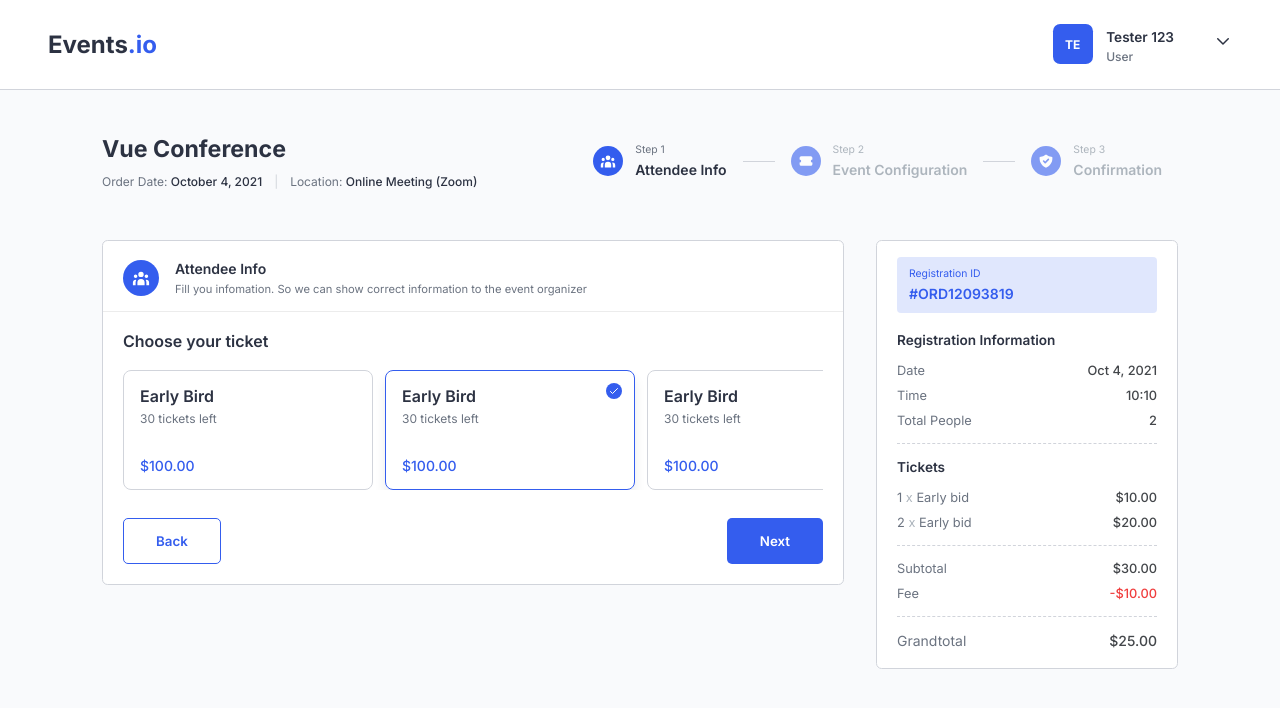
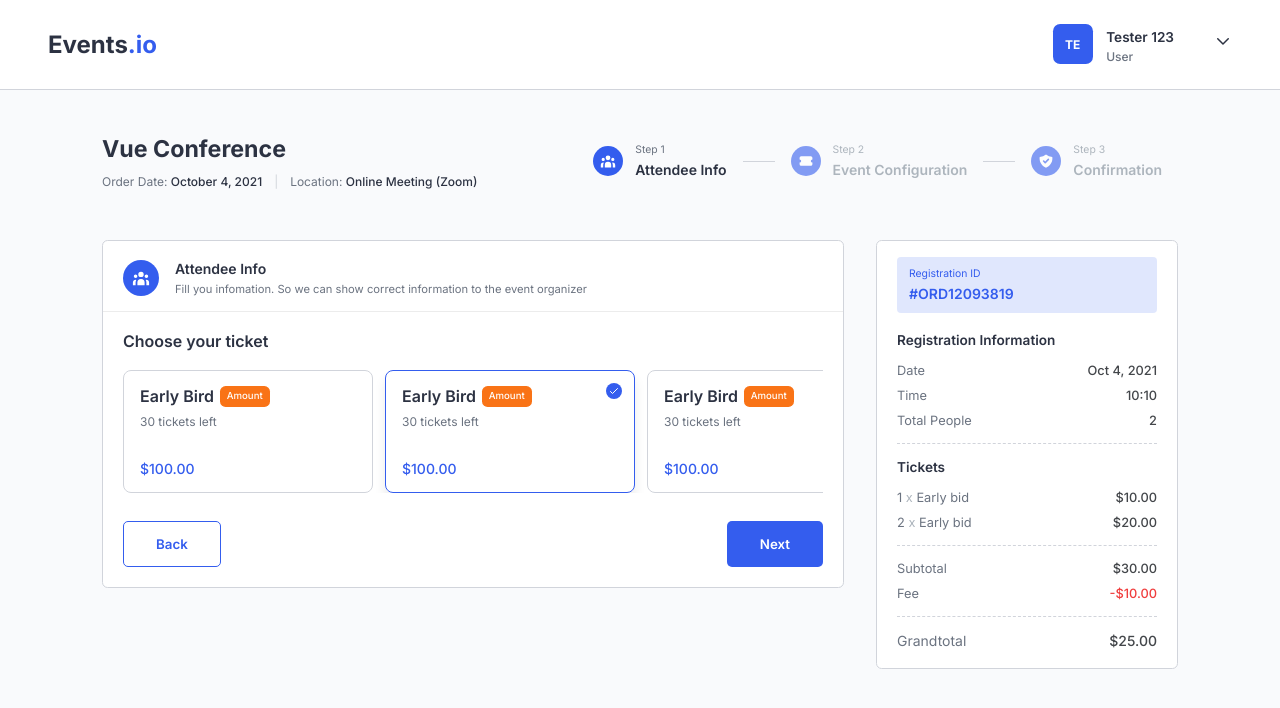
Before and after one commit to Erik3010/events.io, a React (Create React App) app: page /registration in a window 1280 px wide. Shown: the top 708 px of the page. Built offline with nearby package versions, Linux system fonts and the light colour scheme.

Commit message:
feat(style): fix styling

```diff
--- a/src/components/Registration/RegistrationTicket/RegistrationTicket.js
+++ b/src/components/Registration/RegistrationTicket/RegistrationTicket.js
@@ -19,7 +19,8 @@ function RegistrationTicket({ isActive = false }) {
       )}
       <div className={styles["registration-ticket-item-header"]}>
         <div className={styles["registration-ticket-item-header-title"]}>
-          Early Bird
+          <div>Early Bird</div>
+          <div className={styles["registration-ticket-badge"]}>Amount</div>
         </div>
         <div className={styles["registration-ticket-item-header-tagline"]}>
           30 tickets left
--- a/src/components/Registration/RegistrationTicket/RegistrationTicket.module.scss
+++ b/src/components/Registration/RegistrationTicket/RegistrationTicket.module.scss
@@ -1,6 +1,15 @@
 @import "scss/variables";
 
-.registration-ticket-item {
+.registration-ticket {
+  &-badge {
+    font-size: 0.6rem;
+    font-weight: 500;
+    background: #f97316;
+    padding: 0.15rem 0.45rem;
+    border-radius: 0.35rem;
+    color: $white;
+  }
+  &-item {
     &-check {
       position: absolute;
       right: 0.75rem;
@@ -19,7 +28,7 @@
       box-shadow: $shadowSm;
     }
     &.active {
-    border: 1.5px solid $primary;
+      border: 1.75px solid $primary;
       box-shadow: $shadowMd;
     }
     position: relative;
@@ -32,6 +41,12 @@
     &-header {
       &-title {
         font-weight: 600;
+        display: flex;
+        align-items: center;
+        margin-bottom: 0.15rem;
+        > * + * {
+          margin-left: 0.35rem;
+        }
       }
       &-tagline {
         font-size: 0.75rem;
@@ -48,3 +63,4 @@
       font-size: 0.875rem;
     }
   }
+}
```
Lines whose indentation alone changed are shown as unchanged.
